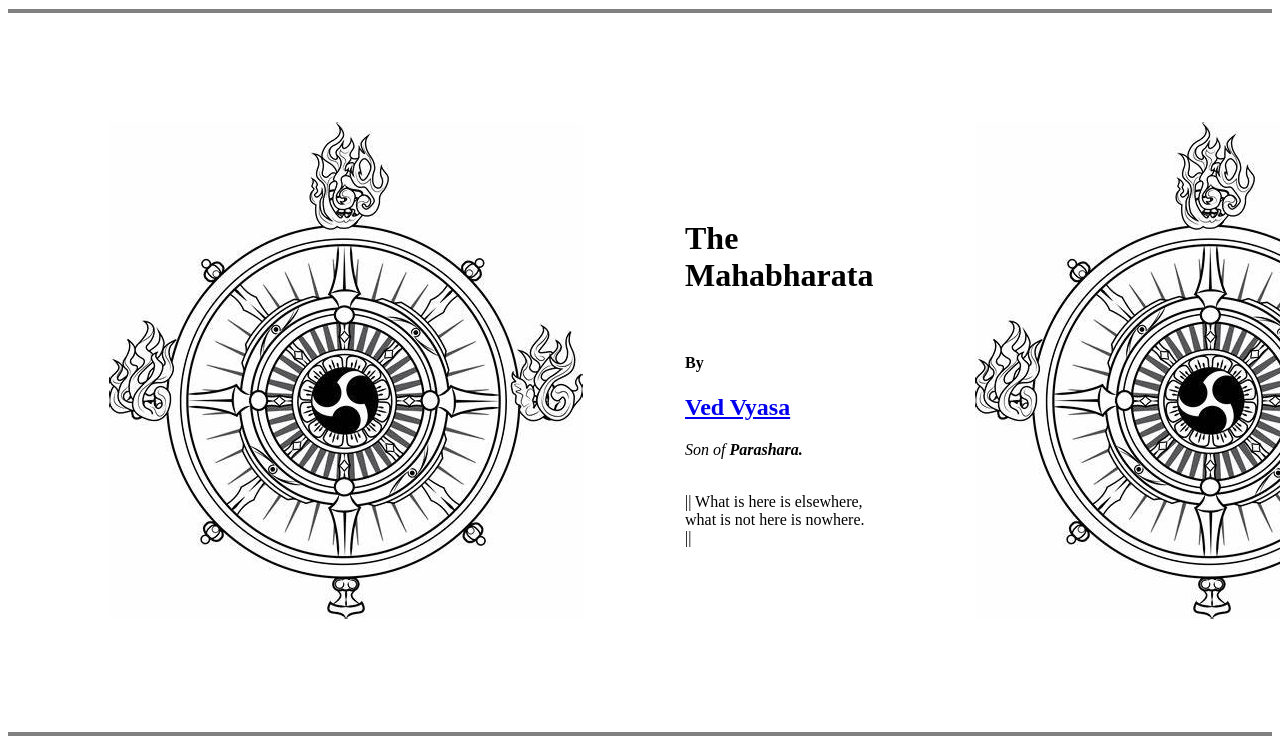
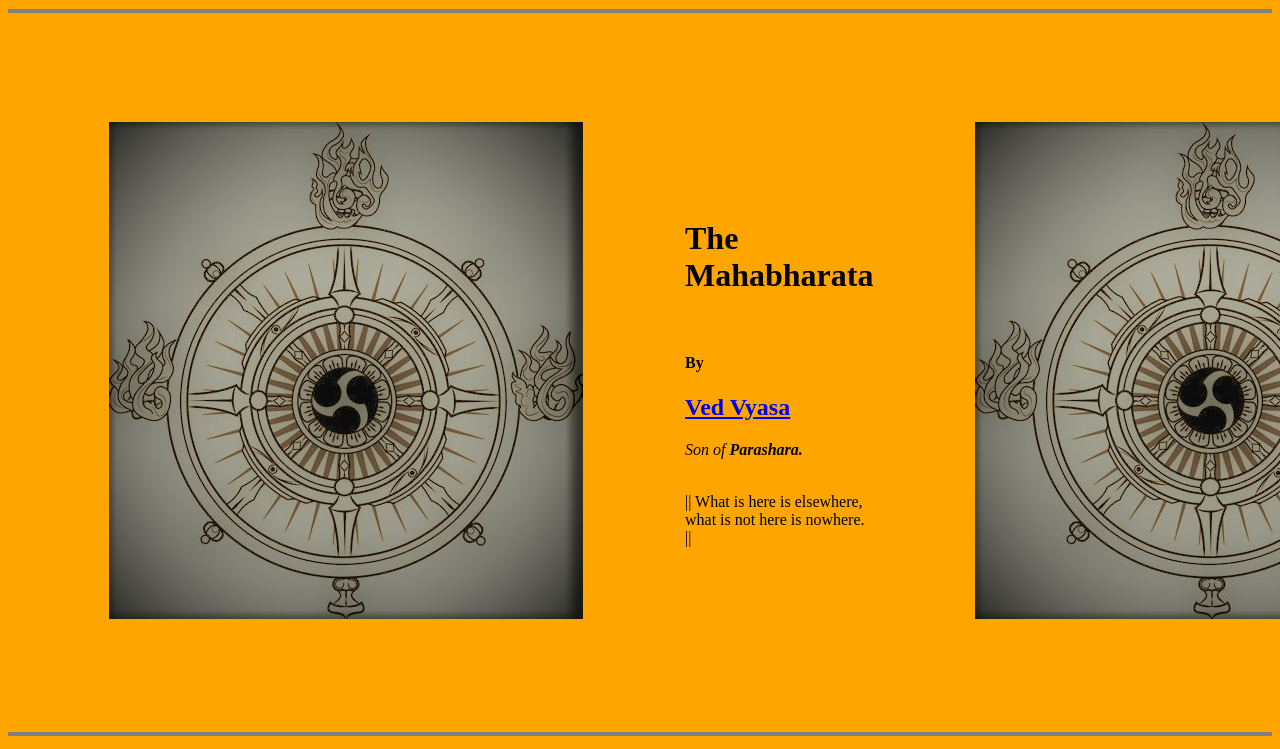
Before and after one commit to AshishBhardwaj9/WD, a plain HTML site: page index.html in a window 1280 px wide. Shown: the part 647-1396 px from the top of the page. Drawn offline with Linux system fonts and the light colour scheme.

Commit message:
Update index.html

```diff
--- a/index.html
+++ b/index.html
@@ -6,7 +6,7 @@
   <title>The Mahabharat</title>
 </head>
 
-<body>
+<body style="background-color:orange;">
   <center>
     <img src="Panchajanya2.png" alt="Panchajanya" /><img src="Panchajanya2.png" alt="Panchajanya" /><img src="Panchajanya2.png" alt="Panchajanya" /><img src="Panchajanya2.png" alt="Panchajanya" /><img src="Panchajanya2.png" alt="Panchajanya" /><img src="Panchajanya2.png" alt="Panchajanya" />
   </center>
@@ -14,7 +14,7 @@
   <table cellspacing="100">
     <tr>
       <td>
-        <img src="Dharmachakra.jfif" alt="dharmachakra" />
+        <img src="Dharmachakra2.jfif" alt="dharmachakra" />
       </td>
       <td>
         <h1>The Mahabharata</h1>
@@ -28,7 +28,7 @@
         </pr>
       </td>
       <td>
-        <img src="Dharmachakra.jfif" alt="dharmachakra" />
+        <img src="Dharmachakra2.jfif" alt="dharmachakra" />
       </td>
     </tr>
   </table>
```
